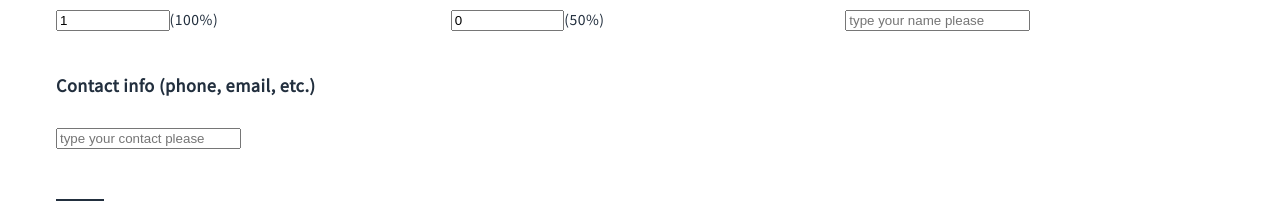
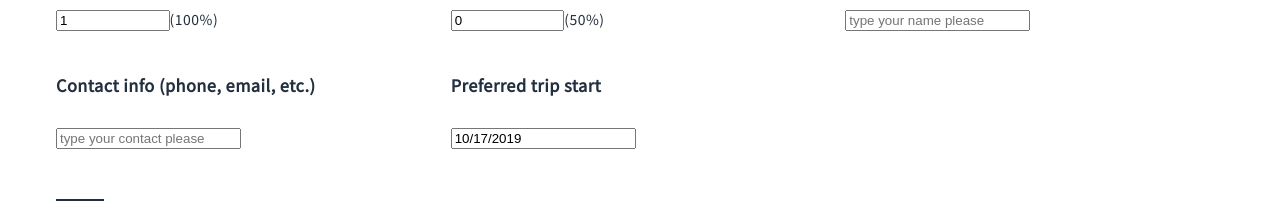
Before and after one commit to eremziom/travel-agency, a React app: page /trip/1 in a window 1280 px wide. Shown: the part 2027-2228 px from the top of the page. Built offline with nearby package versions, Linux system fonts and the light colour scheme.

Commit message:
add datepicker component

```diff
--- a/package.json
+++ b/package.json
@@ -33,6 +33,7 @@
     "node-sass": "^4.11.0",
     "prop-types": "^15.7.2",
     "react": "^16.8.6",
+    "react-datepicker": "^2.9.6",
     "react-dom": "^16.8.6",
     "react-flexbox-grid": "^2.1.2",
     "react-html-parser": "^2.0.2",
--- a/src/components/features/OrderOption/OrderOption.js
+++ b/src/components/features/OrderOption/OrderOption.js
@@ -5,6 +5,7 @@ import OrderOptionNumber from './OrderOptionNumber';
 import OrderOptionIcons from './OrderOptionIcons';
 import OrderOptionCheckboxes from './OrderOptionCheckboxes';
 import OrderOptionText from './OrderOptionText';
+import OrderOptionDate from './OrderOptionDate';
 
 const optionTypes = {
   dropdown: OrderOptionDropdown,
@@ -12,6 +13,7 @@ const optionTypes = {
   checkboxes: OrderOptionCheckboxes,
   number: OrderOptionNumber,
   text: OrderOptionText,
+  date: OrderOptionDate,
 };
 
 const OrderOption = ({name, type, id, setOrderOption, ...otherProps}) => {
--- a/src/components/features/OrderOption/OrderOption.scss
+++ b/src/components/features/OrderOption/OrderOption.scss
@@ -39,3 +39,7 @@
   display: flex;
   flex-direction: column;
 }
+
+.pointer {
+  cursor: pointer;
+}
--- a/src/components/features/OrderOption/OrderOptionDate.js
+++ b/src/components/features/OrderOption/OrderOptionDate.js
@@ -1 +1,19 @@
-//import React from 'react';
+import React from 'react';
+import DatePicker from 'react-datepicker';
+import PropTypes from 'prop-types';
+import 'react-datepicker/dist/react-datepicker-cssmodules.css';
+import styles from './OrderOption.scss';
+
+const OrderOptionDate = ({setOrderOption, currentValue}) => (
+  <div>
+    <DatePicker className={styles.pointer} selected={currentValue} onChange={event => setOrderOption(event)}
+    />
+  </div>
+);
+
+OrderOptionDate.propTypes = {
+  currentValue: PropTypes.string,
+  setOrderOption: PropTypes.func,
+};
+
+export default OrderOptionDate;
--- a/src/components/features/OrderOption/OrderOptionText.js
+++ b/src/components/features/OrderOption/OrderOptionText.js
@@ -3,16 +3,15 @@ import styles from './OrderOption.scss';
 import PropTypes from 'prop-types';
 
 const OrderOptionText = ({currentValue, id, setOrderOption}) => (
-  <div className={styles.number}>{console.log('idid: ', id)}
-
-    <input type='text' value={currentValue} placeholder={id=='name' ? 'type your name please' : 'type your contact please'}
+  <div className={styles.number}>
+    <input className={styles.pointer} type='text' value={currentValue} placeholder={id=='name' ? 'type your name please' : 'type your contact please'}
       onChange={event => setOrderOption(event.currentTarget.value)}
     />
   </div>
 );
 
 OrderOptionText.propTypes = {
-  currentValue: PropTypes.array,
+  currentValue: PropTypes.string,
   setOrderOption: PropTypes.func,
   id: PropTypes.string,
 };
--- a/src/utils/parseTrips.js
+++ b/src/utils/parseTrips.js
@@ -69,6 +69,8 @@ const parseTrips = (trips, setStates) => {
       newState.order.options[option.id] = option.limits.min;
     } else if(option.type == 'checkboxes'){
       newState.order.options[option.id] = [];
+    } else if(option.type == 'date'){
+      newState.order.options[option.id] = new Date();
     } else {
       newState.order.options[option.id] = '';
     }
```
Also changed, not shown: 1 other file (tests, documents, lock files or other folders).
